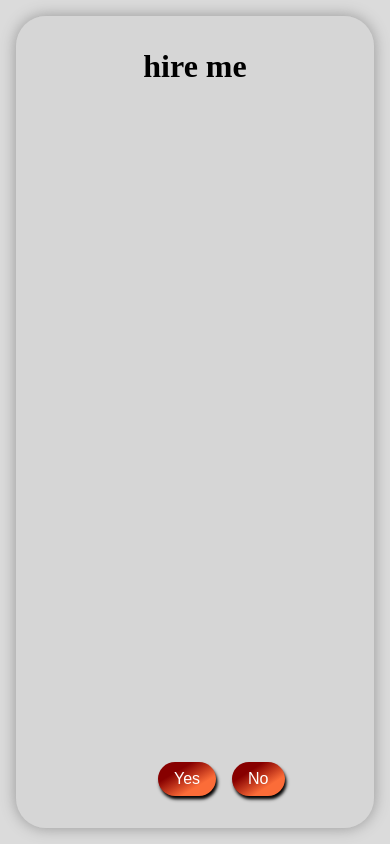
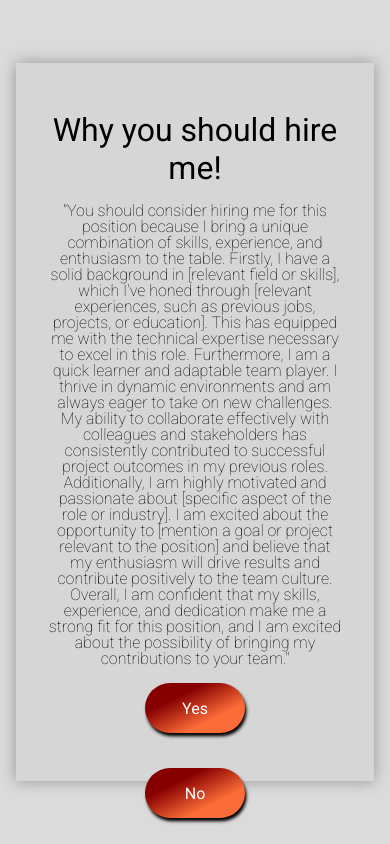
Before and after one commit to Rgerotto/app-btn-run, a plain HTML site: page index.html in a window 390 px wide. Drawn offline with Linux system fonts and the light colour scheme.

Commit message:
test responsive

```diff
--- a/index.html
+++ b/index.html
@@ -1,18 +1,36 @@
 <!DOCTYPE html>
 <html lang="en">
   <head>
-    <meta charset="UTF-8">
-    <meta name="viewport" content="width=device-width, initial-scale=1.0">
-    <link rel="stylesheet" href="style.css">
+    <meta charset="UTF-8" />
+    <meta name="viewport" content="width=device-width, initial-scale=1.0" />
+    <link rel="stylesheet" href="style.css" />
     <title>Hire me</title>
   </head>
   <body>
     <div class="container">
-         <h1>hire me</h1>
+      <h1>Why you should hire me!</h1>
+      <p>
+        "You should consider hiring me for this position because I bring a
+        unique combination of skills, experience, and enthusiasm to the table.
+        Firstly, I have a solid background in [relevant field or skills], which
+        I've honed through [relevant experiences, such as previous jobs,
+        projects, or education]. This has equipped me with the technical
+        expertise necessary to excel in this role. Furthermore, I am a quick
+        learner and adaptable team player. I thrive in dynamic environments and
+        am always eager to take on new challenges. My ability to collaborate
+        effectively with colleagues and stakeholders has consistently
+        contributed to successful project outcomes in my previous roles.
+        Additionally, I am highly motivated and passionate about [specific
+        aspect of the role or industry]. I am excited about the opportunity to
+        [mention a goal or project relevant to the position] and believe that my
+        enthusiasm will drive results and contribute positively to the team
+        culture. Overall, I am confident that my skills, experience, and
+        dedication make me a strong fit for this position, and I am excited
+        about the possibility of bringing my contributions to your team."
+      </p>
       <div>
-
+          <button onmouseover="run()" id="no" class="btn">No</button>
         <a href="#"><button id="yes" class="btn">Yes</button></a>
-        <button onmouseover="run()" id="no" class="btn">No</button>
       </div>
     </div>
     <script src="/script.js"></script>
--- a/style.css
+++ b/style.css
@@ -1,7 +1,9 @@
+@import url('https://fonts.googleapis.com/css2?family=Roboto:ital,wght@0,100;0,300;0,400;0,500;0,700;0,900;1,100;1,300;1,400;1,500;1,700;1,900&display=swap');
 *{
     padding: 0;
     margin: 0;
     box-sizing: border-box;
+    font-family: "Roboto", sans-serif;
 }
 body{
     height: 100vh;
@@ -25,8 +27,26 @@ body{
     box-shadow: 0 0 .9rem rgb(149, 149, 149);
     border-radius: 30px;
 }
+h1{
+    font-weight: 600;
+    letter-spacing: .5rem;
+    color: #000000;
+    margin-top: 2rem;
+}
+p{
+    width: 90%;
+    padding: 2rem;
+    font-weight: 300;
+    line-height: 2rem;
+    color: #000000;
+}
 .btn{
-    padding: 1rem 2rem;
+    display: flex;
+    flex-direction: column;
+    align-items: center;
+    justify-content: center;
+    height: 50px;
+    width: 100px;
     border: none;
     border-radius: 100px;
     font-weight: 700;
@@ -47,24 +67,50 @@ body{
     transform: scale(.9);
 
 }
+a{
+    text-decoration: none;
+}
 #yes{
-    margin-right: 1rem;
+    margin-bottom: 1rem;
+    cursor: pointer;
+
 }
 #no{
     position: absolute;
+    bottom: 200px;
 }
 
 @media only screen and (max-width:500px){
     body{
-        padding: 1rem;
+        padding: .2rem;
+
     }
     .container{
         width: 100%;
-        height: 100%;
+        height: auto;
+        margin: 1rem .8rem;
+        border-radius: 0;
+    }
+    h1{
+        font-weight: 400;
+        letter-spacing: 0;
+        margin: 1rem 0;
+    }
+    p{
+        width: 100%;
+        font-size: 1rem;
+        font-weight: 100;
+        line-height: 1rem;
+        padding: 0;
     }
     .btn{
+        margin: 1rem 0;
         padding: .5rem 1rem;
         font-weight: 400;
         font-size: 1rem;
     }
+    #no{
+        position: absolute;
+        bottom: 10px;
+    }
 }
```
Lines whose indentation alone changed are shown as unchanged.
